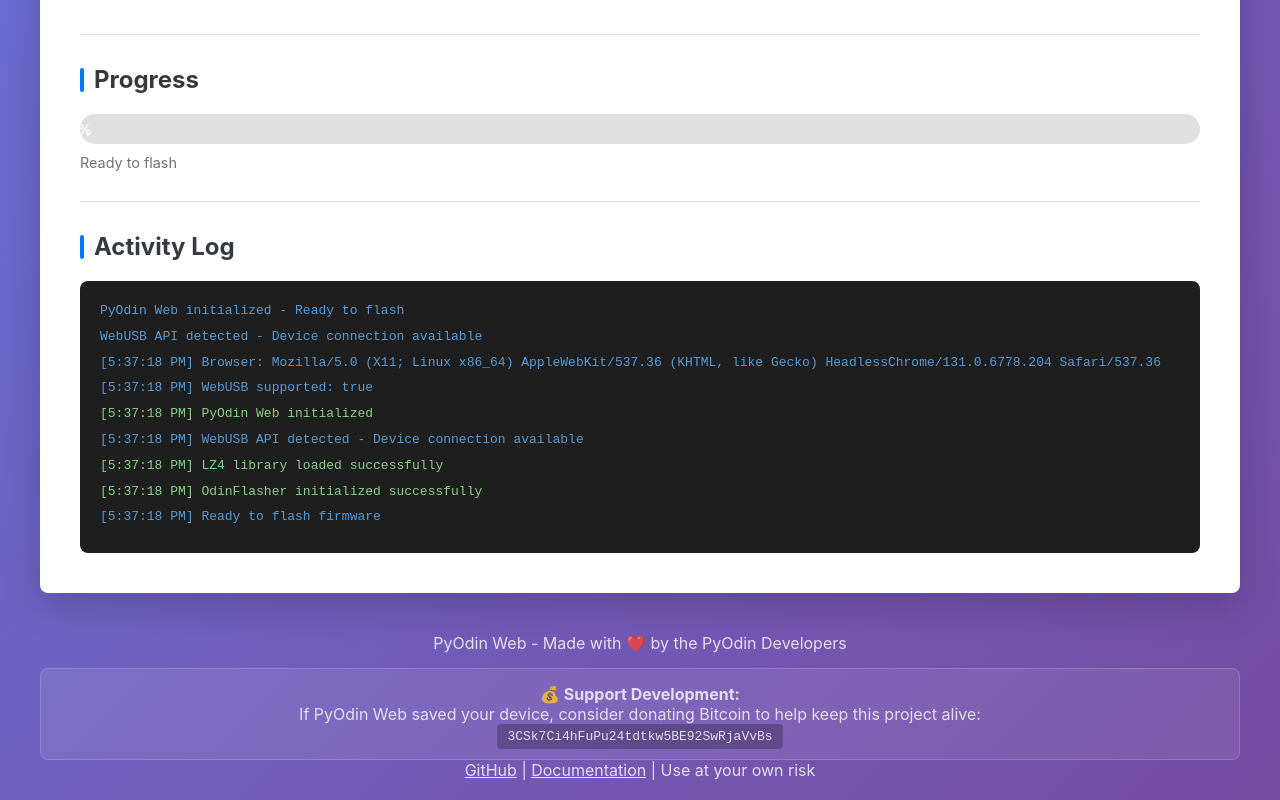
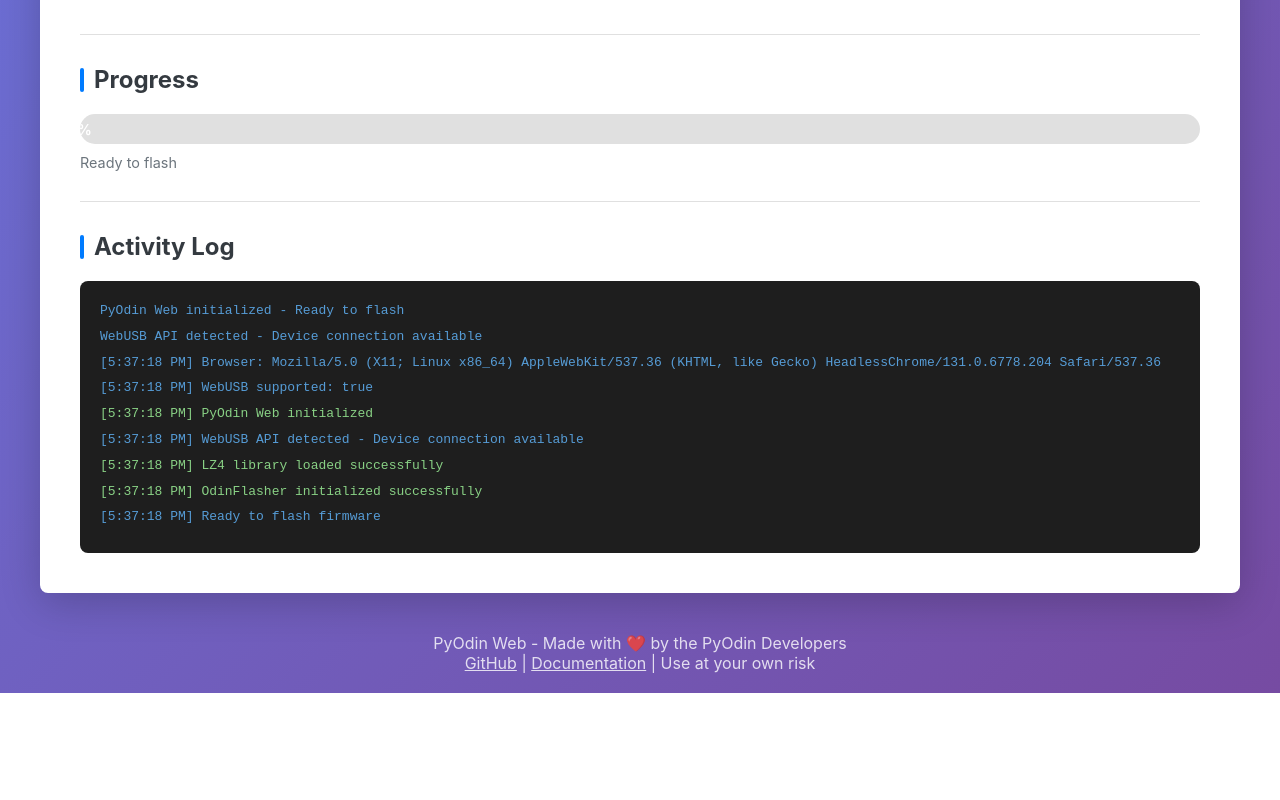
Before and after one commit to pyodinweb/pyodinweb, a website: page index.html in a window 1280 px wide. Shown: the part 1019-1819 px from the top of the page. After the commit the page ends 1712 px from the top, so only its background shows below. Drawn offline with nearby package versions, Linux system fonts and the light colour scheme.

Commit message:
Add files via upload

```diff
--- a/index.html
+++ b/index.html
@@ -523,12 +523,7 @@
 
         <div class="footer">
             <p>PyOdin Web - Made with ❤️ by the PyOdin Developers</p>
-            <p style="margin-top: 15px; padding: 15px; background: rgba(255,255,255,0.1); border-radius: var(--border-radius); border: 1px solid rgba(255,255,255,0.2);">
-                <strong>💰 Support Development:</strong><br>
-                If PyOdin Web saved your device, consider donating Bitcoin to help keep this project alive:<br>
-                <code style="background: rgba(0,0,0,0.3); padding: 5px 10px; border-radius: 4px; font-family: monospace; word-break: break-all;">3CSk7Ci4hFuPu24tdtkw5BE92SwRjaVvBs</code>
-            </p>
-            <p><a href="https://github.com/pyodinweb/pyodinweb" target="_blank">GitHub</a> |
+            <p><a href="https://github.com/pyodin/pyodin" target="_blank">GitHub</a> |
                <a href="#" onclick="alert('See README for documentation'); return false;">Documentation</a> |
                Use at your own risk</p>
         </div>
```
